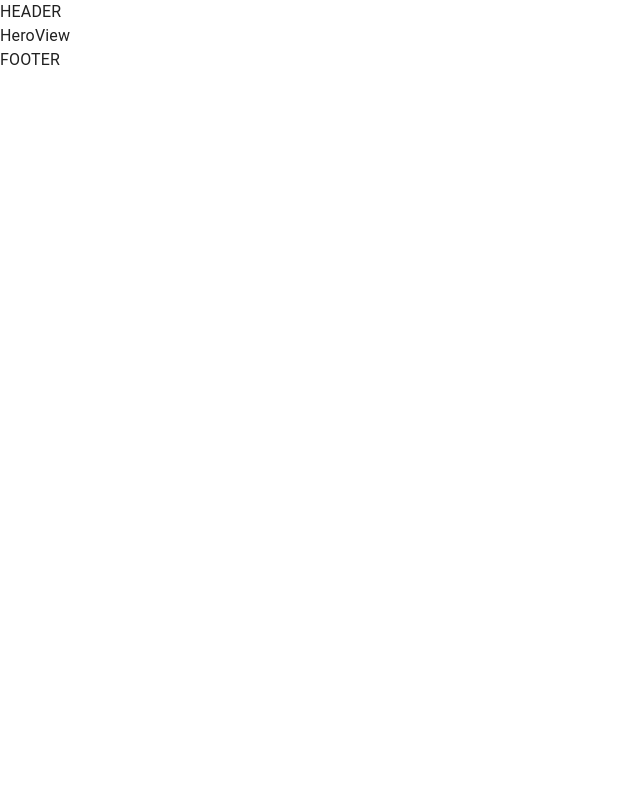
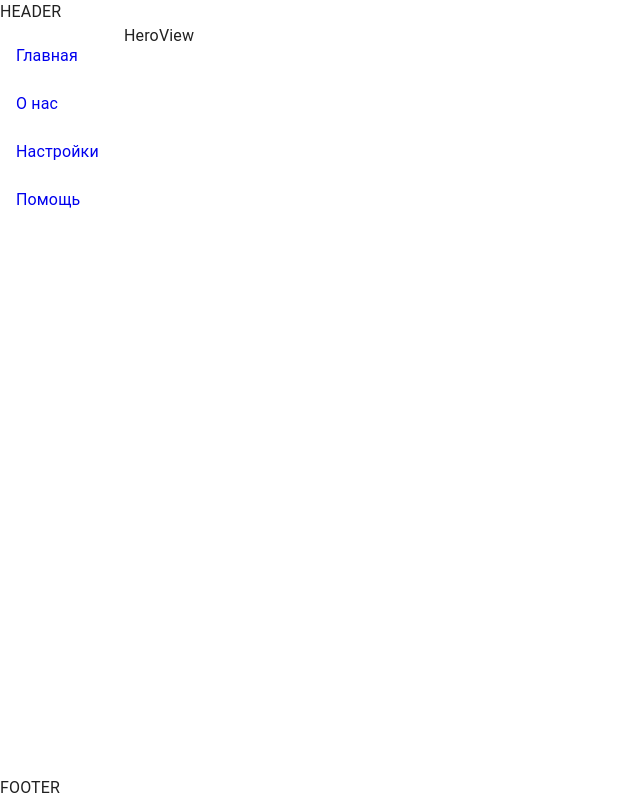
Before and after one commit to sad-one-glad-one/tt-fogstream, a React (Create React App) app: page / in a window 1280 px wide. Shown: the whole page, without its empty margins (0-640 px from the left). Built offline with nearby package versions, Linux system fonts and the light colour scheme; no server answers.

Commit message:
add: simple sidebar

```diff
--- a/public/index.html
+++ b/public/index.html
@@ -12,6 +12,6 @@
   </head>
   <body>
     <noscript>You need to enable JavaScript to run this app.</noscript>
-    <div id="root"></div>
+    <div id="root" class="app-wrap"></div>
   </body>
 </html>
--- /dev/null
+++ b/src/components/app-sidebar/AppSidebar.jsx
@@ -0,0 +1,30 @@
+import { Link } from 'react-router-dom'
+
+import { List, ListItem, ListItemButton, ListItemText } from '@mui/material'
+
+const AppSidebar = () => {
+    const links = [
+        {name: 'Главная', path: '/'},
+        {name: 'О нас', path: '/about'},
+        {name: 'Настройки', path: '/settings'},
+        {name: 'Помощь', path: '/help'},
+    ]
+
+    return (
+        <nav style={{width: '100%', maxWidth: 120}}>
+            <List>
+                {links.map((link) =>
+                    <ListItem key={link.name} disablePadding>
+                        <Link to={link.path} style={{width: '100%'}}>
+                            <ListItemButton  sx={{width: '100%'}}>
+                                <ListItemText primary={link.name} />
+                            </ListItemButton>
+                        </Link>
+                    </ListItem>
+                )}
+            </List>
+        </nav>
+    )
+}
+
+export default AppSidebar
--- a/src/index.scss
+++ b/src/index.scss
@@ -5,3 +5,4 @@
 @import "views/about/AboutView";
 @import "views/hero/HeroView";
 @import "views/help/HelpView";
+@import "views/layout/AppLayout";
--- a/src/views/layout/AppLayout.jsx
+++ b/src/views/layout/AppLayout.jsx
@@ -2,6 +2,8 @@ import { Outlet } from 'react-router-dom'
 
 import { CssBaseline, ThemeProvider } from '@mui/material'
 import { useThemeContext } from '../../theme/ThemeContextProvider'
+
+import AppSidebar from '../../components/app-sidebar/AppSidebar'
 
 const AppLayout = () => {
     const { theme } = useThemeContext()
@@ -10,13 +12,14 @@ const AppLayout = () => {
         <ThemeProvider theme={theme}>
             <CssBaseline />
 
-            <header>HEADER</header>
+            <header className="header">HEADER</header>
 
-            <main>
+            <main className="main">
+                <AppSidebar />
                 <Outlet />
             </main>
 
-            <footer>FOOTER</footer>
+            <footer className="footer">FOOTER</footer>
         </ThemeProvider>
     )
 }
--- /dev/null
+++ b/src/views/layout/AppLayout.scss
@@ -0,0 +1,15 @@
+.main {
+  display: flex;
+  grid-column-gap: 4px;
+}
+
+.app-wrap {
+  display: flex;
+  flex-direction: column;
+  min-height: 100vh;
+  min-height: 100dvh;
+}
+
+.footer {
+  margin-top: auto;
+}
```
